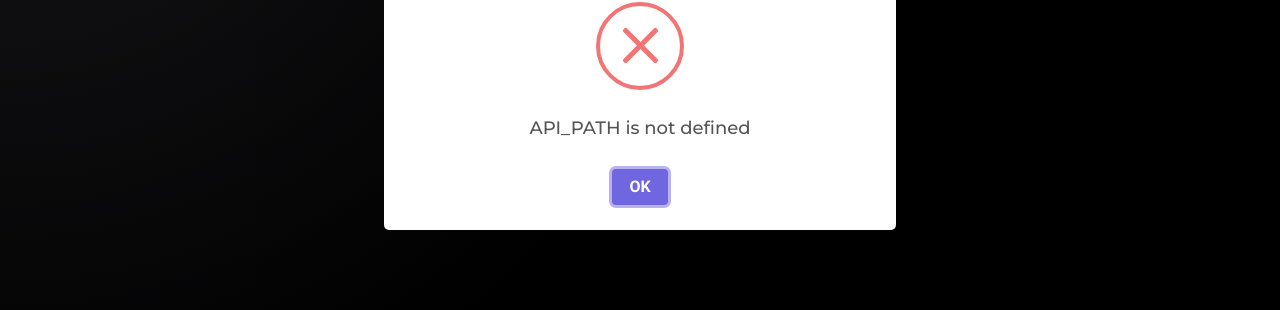
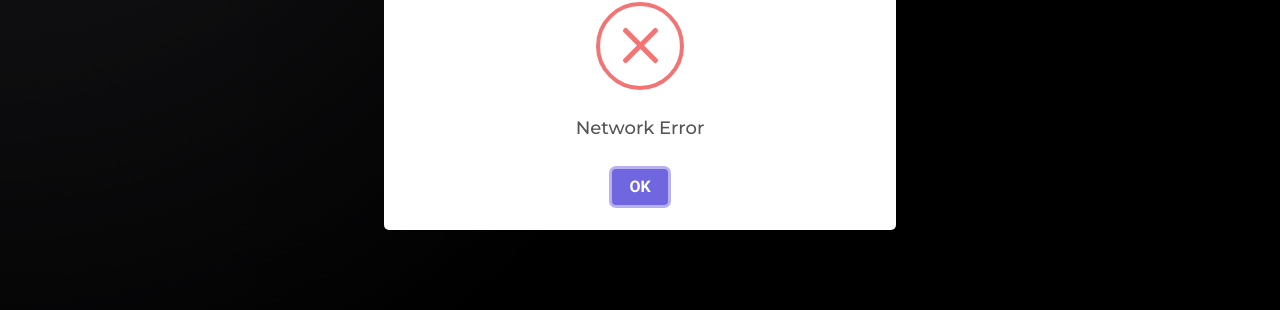
Before and after one commit to Akhil-EM/movon-frontend-29-08-2022, a Node server app: page / in a window 1280 px wide. Shown: the part 304-614 px from the top of the page. Run offline with Node 20, Linux system fonts and the light colour scheme.

Commit message:
tracking display error in frontend

```diff
--- /dev/null
+++ b/public/js/custom/path.js
@@ -0,0 +1,6 @@
+let API_PATH = "http://ec2-54-175-243-156.compute-1.amazonaws.com:9090/api";
+
+let IMAGE_PATH = "https://movonnewbucket.s3.amazonaws.com/images/";
+let CAPTCHA_SITE_KEY = "6LeA17AgAAAAALRBrX_msKg5aD2dtH_UNTVxp4Kf";
+// let API_PATH = "http://localhost:9090/api";
+// let IMAGE_PATH = "http://localhost:9090/resources/images";
--- a/views/about.ejs
+++ b/views/about.ejs
@@ -102,7 +102,7 @@
 
 	<script src="js/axios.js" ></script>
 	<script src="js/toast.js" ></script>
-	<script src="js/custom/backend-path.js" ></script>
+	<script src="js/custom/path.js" ></script>
 	<script src="js/custom/about-me.js" ></script>
 </body>
 </html>
--- a/views/contact.ejs
+++ b/views/contact.ejs
@@ -151,7 +151,7 @@
 	<script src="https://ajax.aspnetcdn.com/ajax/jquery.validate/1.14.0/jquery.validate.js"></script>
 	<script src="js/custom.js"></script>
 
-	<script src="js/custom/backend-path.js" ></script>
+	<script src="js/custom/path.js" ></script>
 	<script src="js/axios.js" ></script>
 	<script src="js/toast.js" ></script>
 	<script src="js/custom/contact.js" ></script>
--- a/views/enquiry.ejs
+++ b/views/enquiry.ejs
@@ -616,7 +616,7 @@ margin-top: 34px !important;
 
 	<script src="js/axios.js" ></script>
 	<script src="js/toast.js" ></script>
-	<script src="js/custom/backend-path.js" ></script>
+	<script src="js/custom/path.js" ></script>
 	<script src="js/custom.js"></script>
 	<script src="https://ajax.aspnetcdn.com/ajax/jquery.validate/1.14.0/jquery.validate.js"></script>
 	<script src="https://cdn.jsdelivr.net/npm/select2@4.1.0-rc.0/dist/js/select2.min.js"></script>
--- a/views/home.ejs
+++ b/views/home.ejs
@@ -162,7 +162,7 @@
 
 	<script src="js/axios.js" ></script>
 	<script src="js/toast.js" ></script>
-	<script src="js/custom/backend-path.js" ></script>
+	<script src="js/custom/path.js" ></script>
 	<script src="js/custom/home.js" ></script>
 
 </body>
--- a/views/portfolio-detail.ejs
+++ b/views/portfolio-detail.ejs
@@ -126,7 +126,7 @@
     <script src="js/ashade-ribbon.js"></script>
 
     	<script src="js/axios.js" ></script>
-	<script src="js/custom/backend-path.js" ></script>
+	<script src="js/custom/path.js" ></script>
 	<script src="js/custom/portfolio-detail.js" ></script>
   		<script>
 
--- a/views/portfolio.ejs
+++ b/views/portfolio.ejs
@@ -135,7 +135,7 @@
     <script src="js/ashade-ribbon.js"></script>
 
 	<script src="js/axios.js" ></script>
-	<script src="js/custom/backend-path.js" ></script>
+	<script src="js/custom/path.js" ></script>
 	<script src="js/custom/portfolio.js" ></script>
 		<script>
 
--- a/views/services.ejs
+++ b/views/services.ejs
@@ -97,7 +97,7 @@
     <script src="js/core.js"></script>
 
 	<script src="js/axios.js" ></script>
-	<script src="js/custom/backend-path.js" ></script>
+	<script src="js/custom/path.js" ></script>
 	<script src="js/custom/service.js" ></script>
 </body>
 </html>
```
